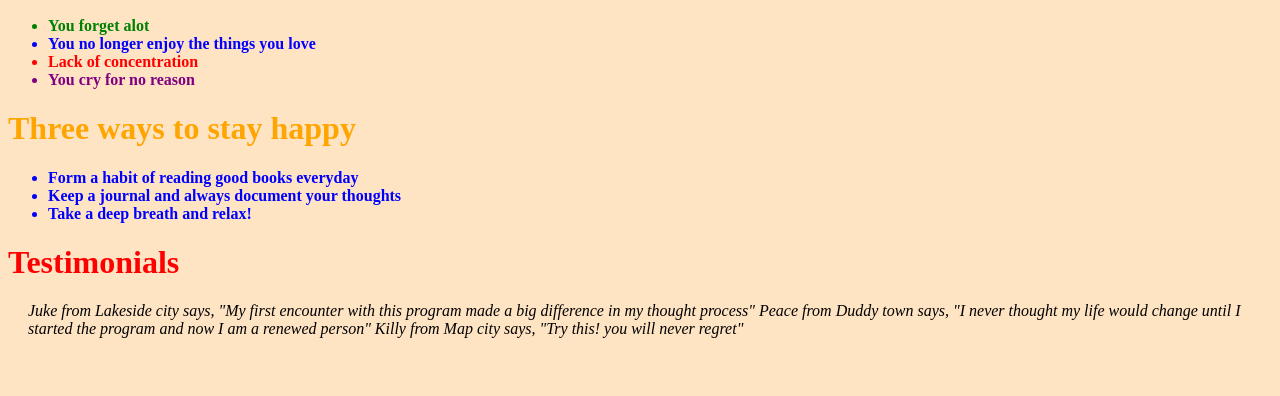
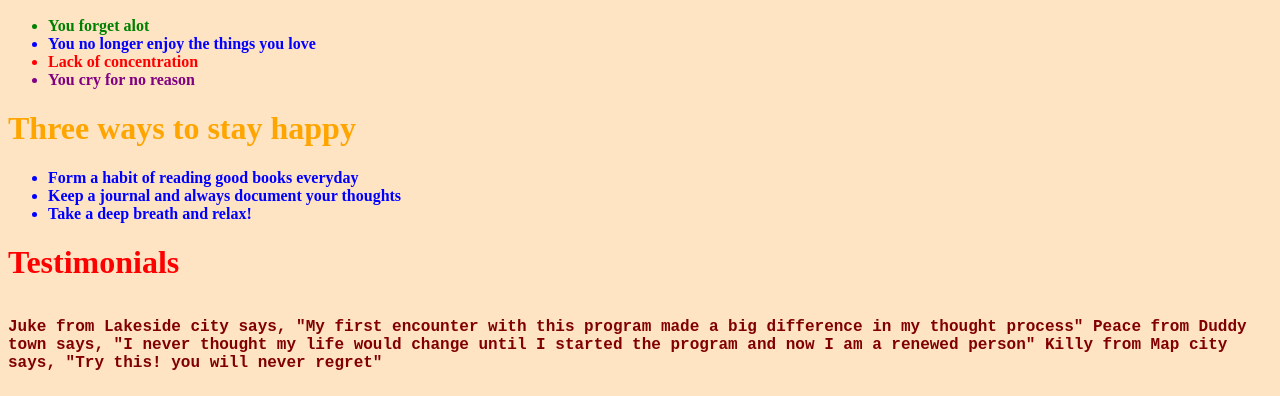
Before and after one commit to KemumaJ/KemumaJ.github.io, a plain HTML site: page index.html in a window 1280 px wide. Shown: the part 634-1030 px from the top of the page. Before the commit the page ends 992 px from the top, so only its background shows below. Drawn offline with Linux system fonts and the light colour scheme.

Commit message:
font style updated

```diff
--- a/css/styles.css
+++ b/css/styles.css
@@ -1,5 +1,5 @@
 body{
-    background-color: bisque
+    background-color: bisque;
 }
 
 ul{
@@ -21,6 +21,9 @@ h1{
     display: inline-block;
 }
 .Reviews{
-    font-style: italic;
-    margin: 20px;
+    color: maroon;
+    font-weight: bolder;
+    font: large;
+    font-family: 'Courier New', Courier, monospace;
+    display: grid;
 }
```
